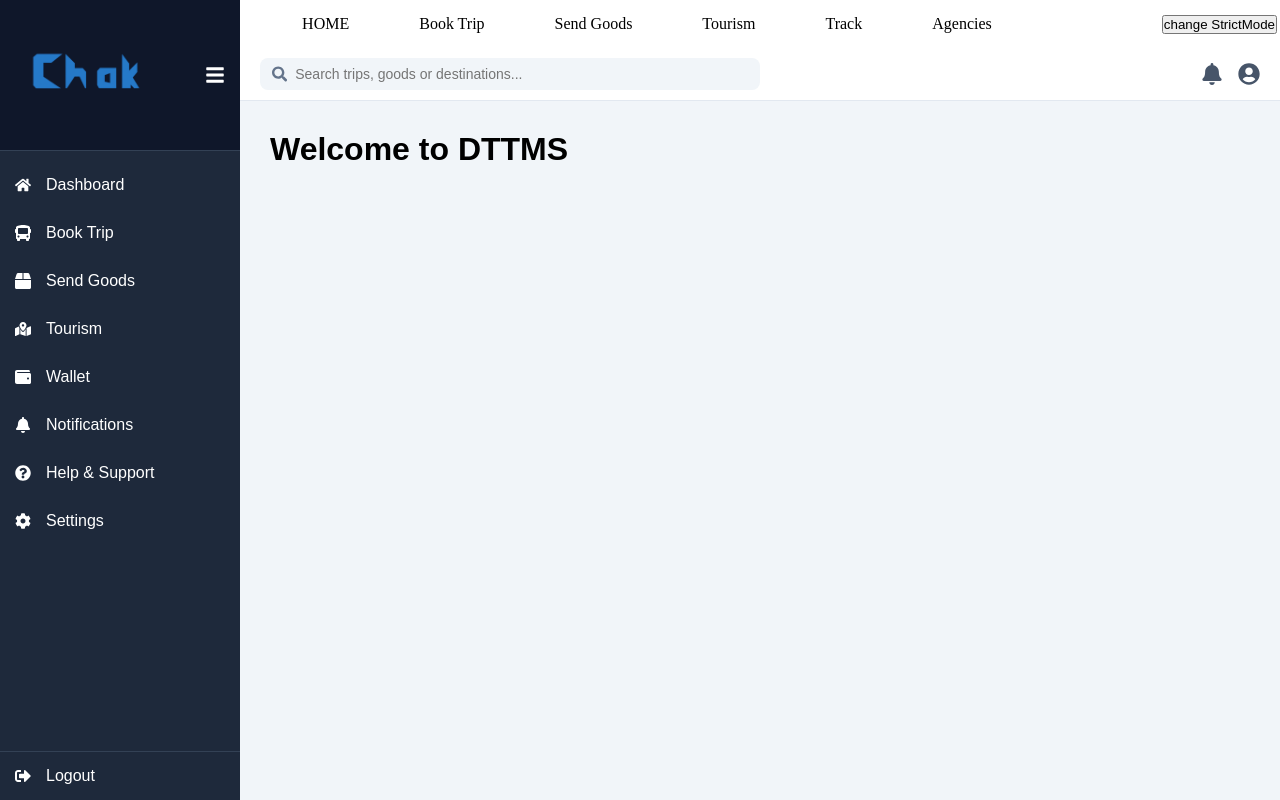
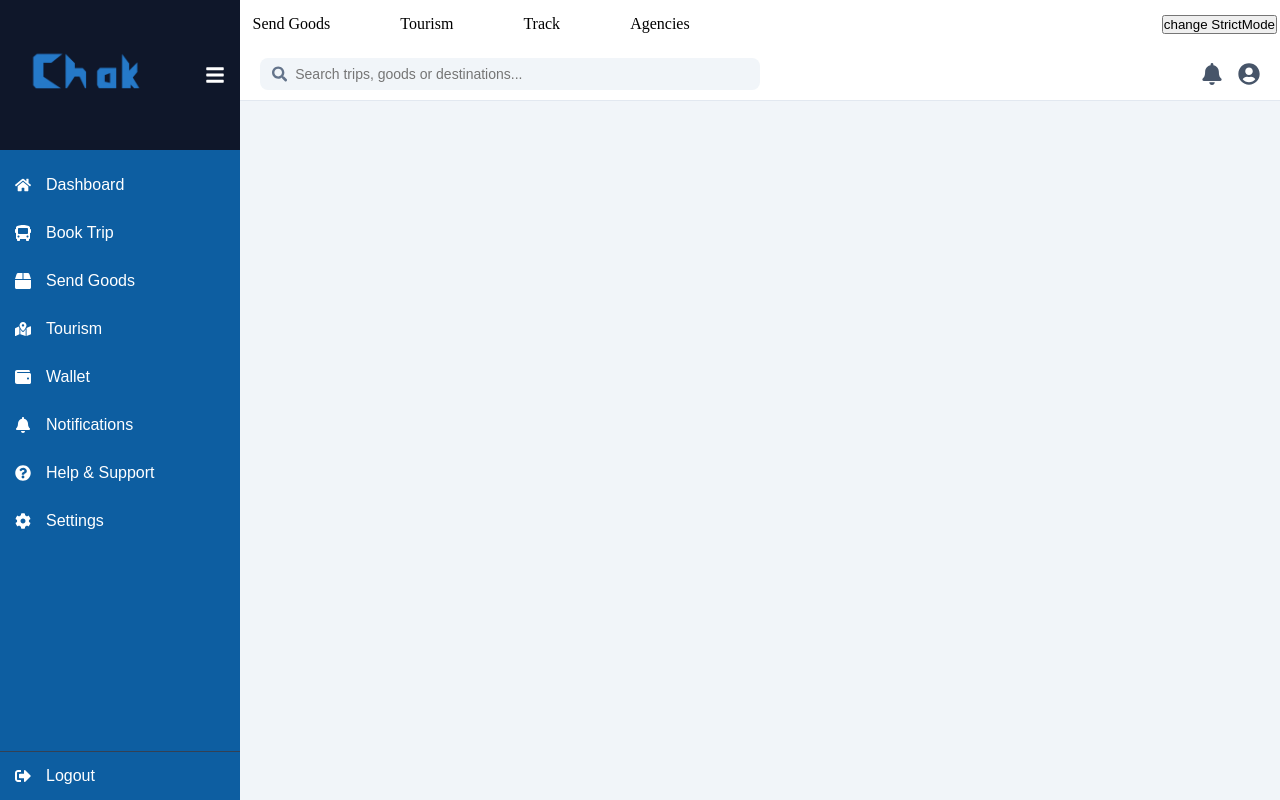
Before and after one commit to Godwill993/chak-travelling, a React (Vite) app: page / in a window 1280 px wide. Shown: the top 800 px of the page. Built offline with nearby package versions, Linux system fonts and the light colour scheme.

Commit message:
everything updated

```diff
--- a/src/Nav.jsx
+++ b/src/Nav.jsx
@@ -17,7 +17,7 @@ function Nav() {
 
   return (
     <nav>
-      <img className="logo" src="/src/assets/CHAK-LOGO.png" alt="" />
+
       <div className="nav-links">
         <li>HOME</li>
         <li>Book Trip</li>
--- a/src/main.jsx
+++ b/src/main.jsx
@@ -10,8 +10,7 @@ createRoot(document.getElementById('root')).render(
   <StrictMode>
     <Nav/>
 <DTTMSDashboard/>
-
-    <FLIP></FLIP>
+   <FLIP></FLIP>
 
   </StrictMode>
 )
--- a/src/sidebar.jsx
+++ b/src/sidebar.jsx
@@ -49,13 +49,7 @@ export default function DTTMSDashboard() {
           </div>
         </div>
 
-        {/* === DASHBOARD CONTENT === */}
-        <div style={styles.dashboard}>
-          <h1>Welcome to DTTMS</h1>
-          <p>
 
-          </p>
-        </div>
       </div>
     </div>
   );
@@ -71,7 +65,7 @@ const styles = {
     margin: 0,
   },
   sidebar: {
-    backgroundColor: "#1e293b",
+    backgroundColor: "#0d5ea1ff",
     color: "white",
     height: "100vh",
     display: "flex",
@@ -88,7 +82,7 @@ const styles = {
     justifyContent: "space-between",
     padding: "15px",
     background: "#0f172a",
-    borderBottom: "1px solid #334155",
+    borderBottom: "1px solid #0d5ea1ff",
   },
   logo: {
     margin: 0,
```
Also changed, not shown: src/Dashboard.jsx (added, +13 -0 lines), src/sidebar.css (added).
